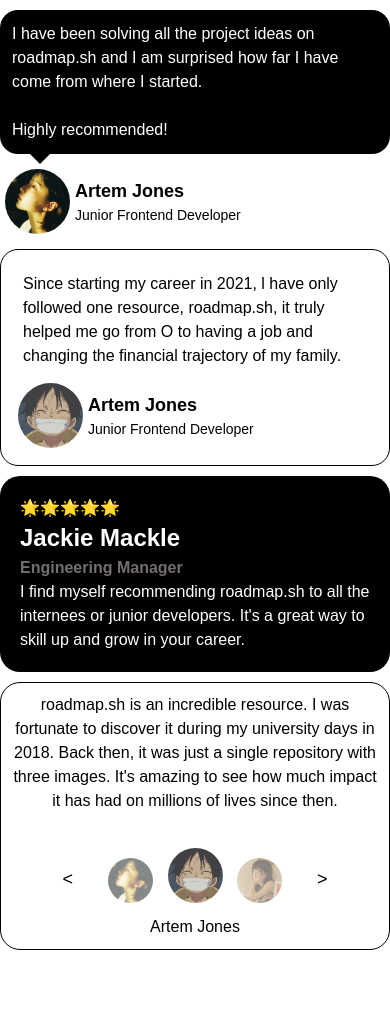
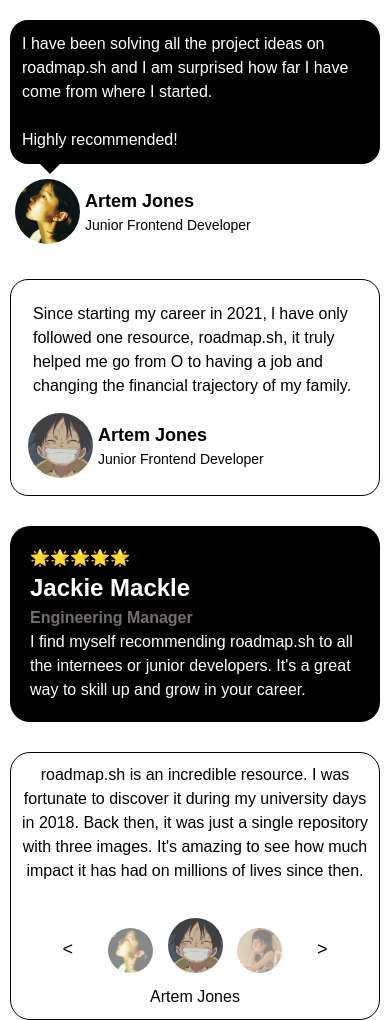
Before and after one commit to CodeSingerGnC/roadmap.sh-frontend-solutions, a plain HTML site: page 05-testimonial-cards/index.html in a window 390 px wide. Before the commit the page ends 950 px from the top, so only its background shows below. Drawn offline with Linux system fonts and the light colour scheme; a web font is replaced by a local one.

Commit message:
Add some margin to 05

```diff
--- a/05-testimonial-cards/style.css
+++ b/05-testimonial-cards/style.css
@@ -256,12 +256,23 @@
 
         width: auto;
     }
+    .testimonial-card1 {
+        margin: 10px;
+    }
+    .testimonial-card2 {
+        margin: 10px;
+    }
     .testimonial-card3 {
         display: flex;
         flex-direction: column;
+
+        margin: 10px;
     }
     .testimonial-card3 img {
         display: none;
+    }
+    .testimonial-card4 {
+        margin: 10px;
     }
 }
 
```
